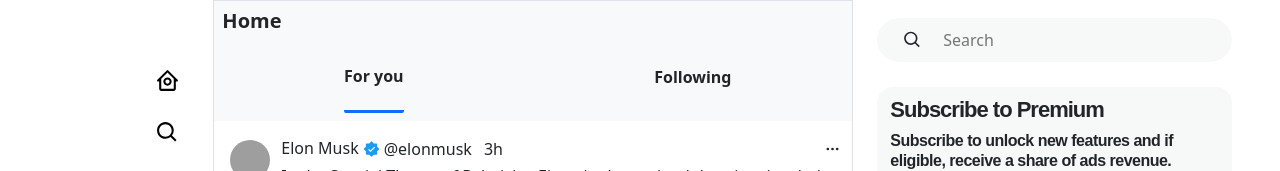
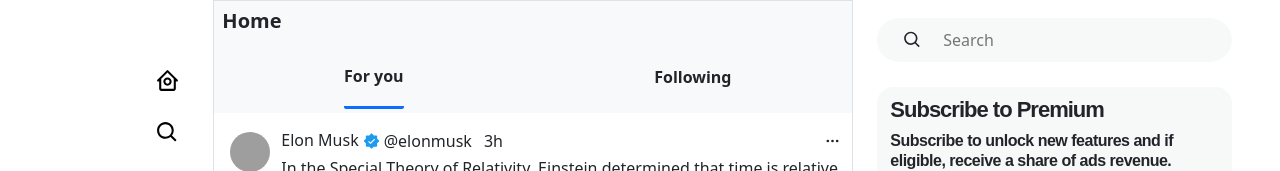
Before and after one commit to AbbasSarwar/twitter-clone, a React (Create React App) app: page / in a window 1280 px wide. Shown: the top 171 px of the page. Built offline with nearby package versions, Linux system fonts and the light colour scheme; grey boxes are pictures that could not be loaded; some icons are missing.

Commit message:
Changes to top bar

```diff
--- a/src/Feed/TopBar.js
+++ b/src/Feed/TopBar.js
@@ -23,14 +23,14 @@
         </div>
       </div>
       <div className="d-flex flex-row">
-        <div className="box d-flex  justify-content-center align-items-center flex-fill w-100 fs-6 fw-semibold">
-          <div className="d-flex align-items-center justify-content-center m-0 h-100 w-100"><p className="rounded-border border-bottom border-primary border-3 d-flex align-items-center h-100">{bTitle1}</p></div>
+        <div className="box d-flex justify-content-center align-items-center flex-fill w-100 fs-6 fw-semibold">
+          <div className="d-flex align-items-center justify-content-center m-0 h-100 w-100"><p className="rounded-border border-bottom border-primary border-3 d-flex justify-content-center align-items-center h-100 mt-2">{bTitle1}</p></div>
         </div>
-        <div className="box flex-fill py-3 d-flex justify-content-center align-items-center w-100 fs-6 fw-semibold">
-          <div className="p-0 d-flex align-items-center justify-content-center m-0 h-100 w-100"><p className="d-flex align-items-center h-100">{bTitle2}</p></div>
+        <div className="box flex-fill py-2 d-flex justify-content-center align-items-center w-100 fs-6 fw-semibold">
+          <div className="p-0 d-flex align-items-center justify-content-center m-0 h-100 w-100"><p className="d-flex justify-content-center align-items-center h-100 mt-2">{bTitle2}</p></div>
         </div>
         {bTitle3 ? (
-          <div className="box flex-fill text-center py-3 w-100 fs-6 fw-semibold">
+          <div className="box flex-fill text-center py-2 w-100 fs-6 fw-semibold">
             <p className="m-0">{bTitle3}</p>
           </div>
         ) : null}
```
